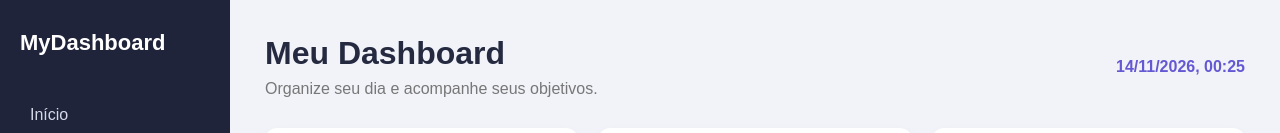
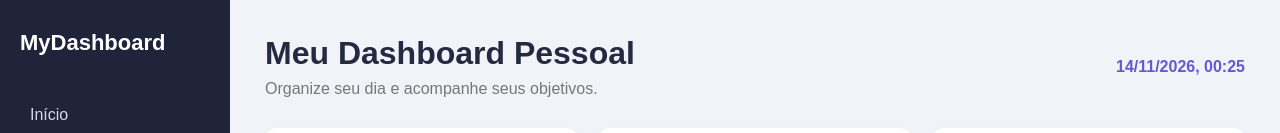
Before and after one commit to Renato1jj/Dashboard-pessoal, a plain HTML site: page Códigos /index.html in a window 1280 px wide. Shown: the top 133 px of the page. Drawn offline with Linux system fonts and the light colour scheme.

Commit message:
Update header title to 'Meu Dashboard Pessoal'

```diff
--- a/Códigos /index.html
+++ b/Códigos /index.html
@@ -232,7 +232,7 @@
 
         <header>
             <div>
-                <h1>Meu Dashboard</h1>
+                <h1>Meu Dashboard Pessoal</h1>
                 <p>Organize seu dia e acompanhe seus objetivos.</p>
             </div>
 
```
